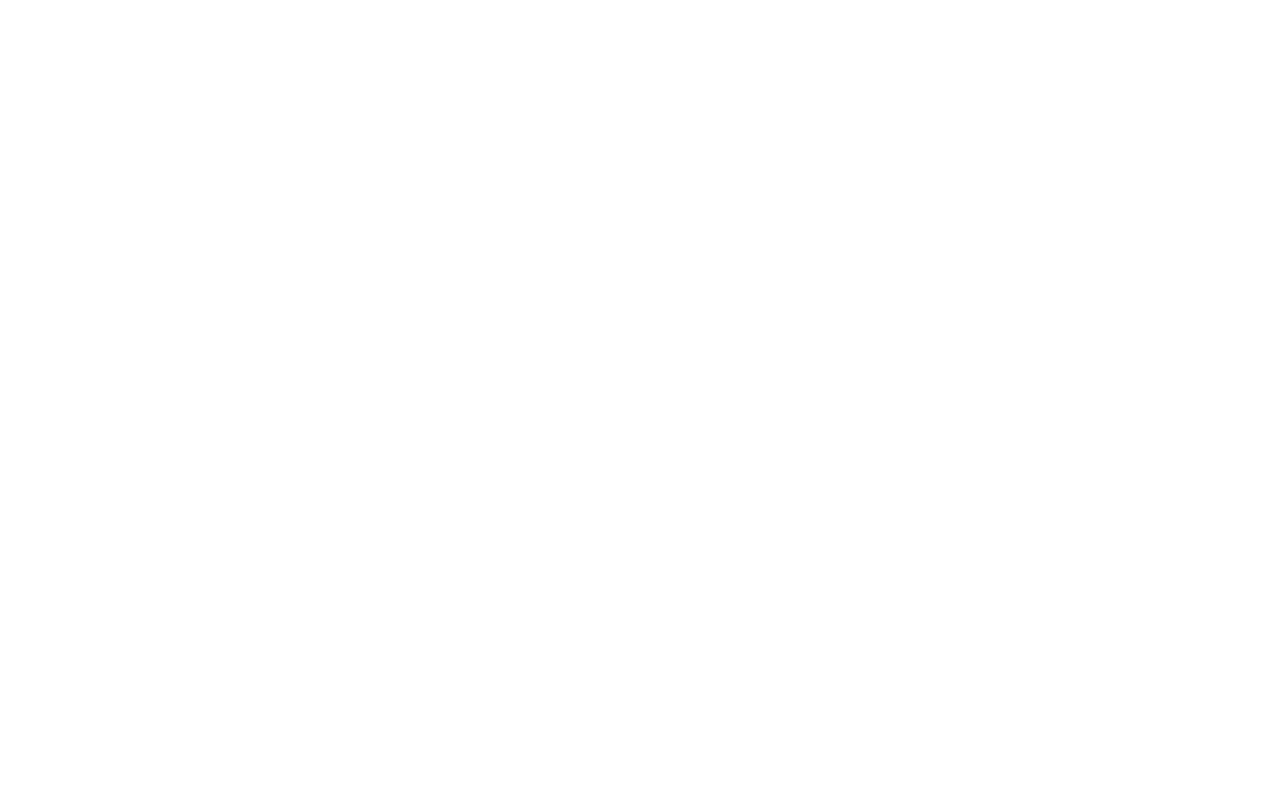
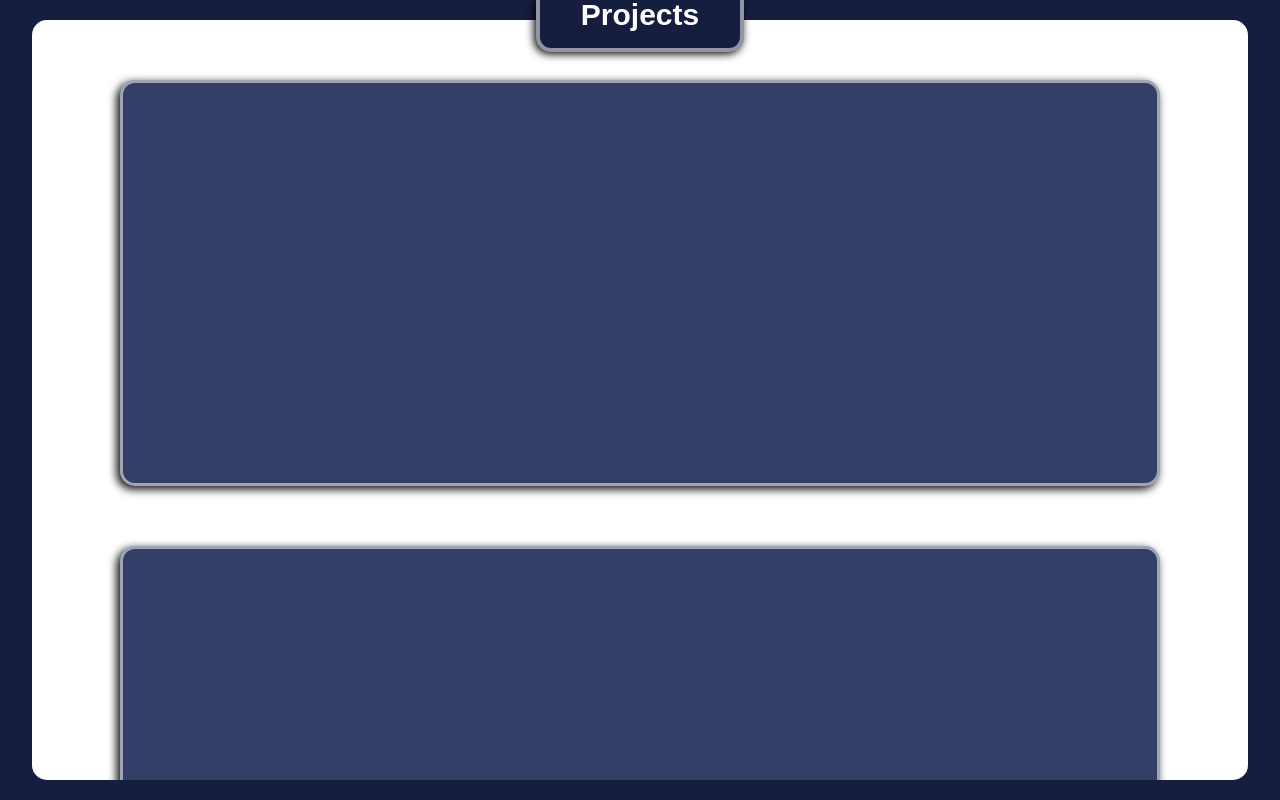
Before and after one commit to drewheaster/portfolio, a React (Create React App) app: page /projects in a window 1280 px wide. Before the commit this address had no page. Built offline with nearby package versions, Linux system fonts and the light colour scheme.

Commit message:
Added 'ProjectsPage' base outline'

```diff
--- a/src/App.js
+++ b/src/App.js
@@ -2,6 +2,7 @@
 import './App.css';
 import Home from './assets/pages/Home';
 import About from './assets/pages/About';
+import Projects from './assets/pages/Projects';
 
 
 function App() {
@@ -11,7 +12,7 @@
         <Routes>
           <Route path='/' element={<Home/>}/>
           <Route path='/about' element={<About/>}/>
-          {/* <Route path='/projects' element={<Projects/>}/> */}
+          <Route path='/projects' element={<Projects/>}/>
           {/* <Route path='/my_links' element={<MyLinks/>}/> */}
         </Routes>
       </Router>
--- a/src/assets/components/ProjectsPage/ProjectsPage.js
+++ b/src/assets/components/ProjectsPage/ProjectsPage.js
@@ -0,0 +1,17 @@
+import React from 'react'
+import './styles.css'
+
+export default function ProjectsPage(props) {
+    return(
+        <div className='projects-main'>
+            <div className='projects-background'>
+                <div className='projects-banner'>Projects</div>
+                <div className='projects-box1'></div>
+                <div className='projects-box2'></div>
+                <div className='projects-box3'></div>
+                <div className='projects-box4'></div>
+                <div className='projects-box5'></div>
+            </div>
+        </div>
+    );
+}
--- a/src/assets/components/ProjectsPage/styles.css
+++ b/src/assets/components/ProjectsPage/styles.css
@@ -0,0 +1,104 @@
+.projects-main {
+    width: 100%;
+    height: 100vh;
+    background-color: #151E3F;
+    display: flex;
+    justify-content: center;
+    align-items: center;
+}
+
+.projects-background {
+    width: 95%;
+    height: 95vh;
+    background-color: white;
+    border-radius: 15px;
+    display: flex;
+    flex-direction: row;
+    flex-wrap: wrap;
+    justify-content: center;
+    overflow: auto;
+    position: relative;
+}
+
+.projects-background::-webkit-scrollbar {
+    display: none;
+}
+
+.projects-banner {
+    position: fixed;
+    transform: translate(-50%, -50%);
+    left: 50%;
+    top: 25px;
+    width: 200px;
+    height: 50px;
+    background-color: #151E3F;
+    border-bottom-left-radius: 15px;
+    border-bottom-right-radius: 15px;
+    font-family: Arial, Helvetica, sans-serif;
+    font-size: 30px;
+    font-weight: 900;
+    color: #ffffff;
+    border-style: solid;
+    border-width: 4px;
+    border-bottom-color: rgba(255, 255, 255, 0.527);
+    border-left-color: rgba(255, 255, 255, 0.527);
+    border-right-color: rgba(255, 255, 255, 0.527);
+    border-top-width: 0;
+    box-shadow: -2px 2px 8px rgb(0, 0, 0);
+}
+
+.projects-box1 {
+    width: 85%;
+    height: 400px;
+    background-color: #343f68;
+    margin-top: 60px;
+    box-shadow: -3px 3px 10px black;
+    border-radius: 15px;
+    border-style: solid;
+    border-color: rgba(255, 255, 255, 0.527);
+}
+
+.projects-box2 {
+    width: 85%;
+    height: 400px;
+    background-color: #343f68;
+    margin-top: 60px;
+    box-shadow: -3px 3px 10px black;
+    border-radius: 15px;
+    border-style: solid;
+    border-color: rgba(255, 255, 255, 0.527);
+}
+
+.projects-box3 {
+    width: 85%;
+    height: 400px;
+    background-color: #343f68;
+    margin-top: 60px;
+    box-shadow: -3px 3px 10px black;
+    border-radius: 15px;
+    border-style: solid;
+    border-color: rgba(255, 255, 255, 0.527);
+}
+
+.projects-box4 {
+    width: 85%;
+    height: 400px;
+    background-color: #343f68;
+    margin-top: 60px;
+    box-shadow: -3px 3px 10px black;
+    border-radius: 15px;
+    border-style: solid;
+    border-color: rgba(255, 255, 255, 0.527);
+}
+
+.projects-box5 {
+    width: 85%;
+    height: 400px;
+    background-color: #343f68;
+    margin-top: 60px;
+    box-shadow: -3px 3px 10px black;
+    border-radius: 15px;
+    border-style: solid;
+    border-color: rgba(255, 255, 255, 0.527);
+    margin-bottom: 30px;
+}
--- a/src/assets/pages/Projects.js
+++ b/src/assets/pages/Projects.js
@@ -0,0 +1,12 @@
+import React from 'react'
+import ProjectsPage from '../components/ProjectsPage/ProjectsPage.js'
+
+export default function Projects(props) {
+    return (
+        <>
+            <main className='main'>
+                <ProjectsPage></ProjectsPage>
+            </main>
+        </>
+    );
+}
```
